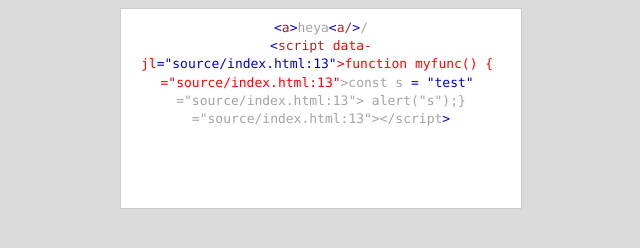
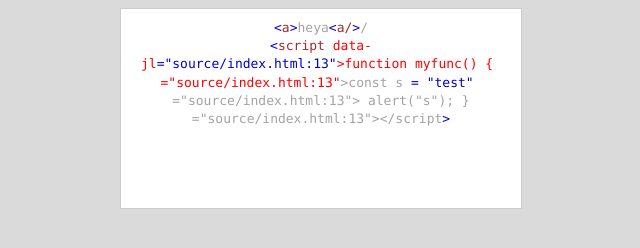
Before and after one commit to FreddieCrew/js-syntax-highlighthing, a plain HTML site: page source/index.html in a window 1280 px wide. Shown: the full height of the page, 327-967 px from the left. Drawn offline with Linux system fonts and the light colour scheme.

Commit message:
Update index.html

```diff
--- a/source/index.html
+++ b/source/index.html
@@ -10,7 +10,7 @@
 </head>
 
 <body>
-<div class="Code" id="Code">&lt;a&gt;heya&lta/&gt/<br/>&ltscript<br/>function&nbsp;myfunc()&nbsp;{&nbsp;<br/>const s = "test"&nbsp;<br/>&nbsp;alert("s");}<br/>&lt;/script&gt
+<div class="Code" id="Code">&lt;a&gt;heya&lta/&gt/<br/>&ltscript<br/>function&nbsp;myfunc()&nbsp;{&nbsp;<br/>const s = "test"&nbsp;<br/>&nbsp;alert("s");&nbsp;}<br/>&lt;/script&gt
 </div>
 </body>
 
```
